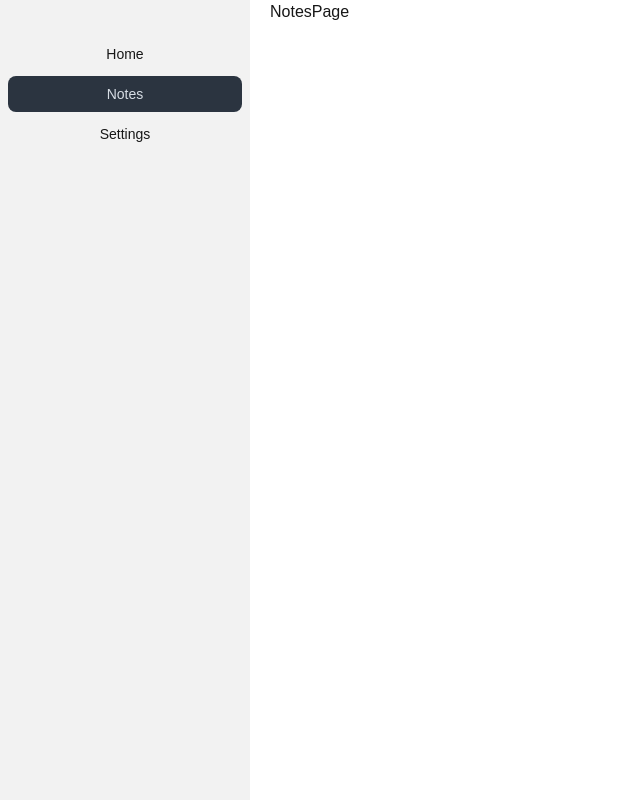
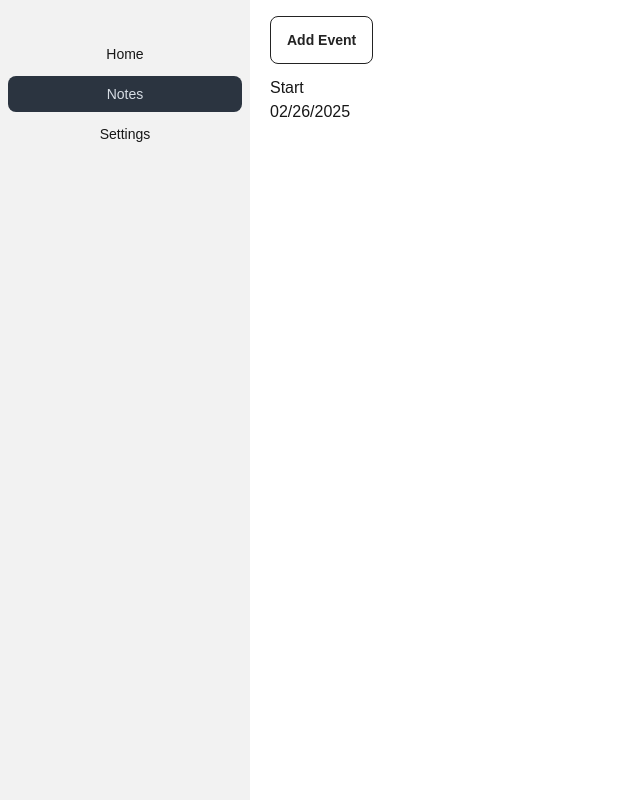
Before and after one commit to misbah-ul-hoq/gsynctds, a Next.js app: page /notes in a window 1280 px wide. Shown: the whole page, without its empty margins (0-640 px from the left). Built offline with nearby package versions, Linux system fonts and the light colour scheme; no server answers.

Commit message:
working on events

```diff
--- a/package.json
+++ b/package.json
@@ -13,6 +13,7 @@
     "next": "15.1.7",
     "next-auth": "5.0.0-beta.25",
     "react": "^19.0.0",
+    "react-datepicker": "^8.1.0",
     "react-dom": "^19.0.0",
     "react-hook-form": "^7.54.2",
     "react-icons": "^5.5.0",
--- a/src/app/notes/page.tsx
+++ b/src/app/notes/page.tsx
@@ -1,10 +1,14 @@
 "use client";
 import { useSession } from "next-auth/react";
 import React, { useEffect, useState } from "react";
+import DatePicker from "react-datepicker";
+import "react-datepicker/dist/react-datepicker.css";
 
 const NotesPage = () => {
   const { data } = useSession();
   const [events, setEvents] = useState(null);
+  const [start, setStart] = useState(new Date());
+  const [end, setEnd] = useState(new Date());
 
   console.log(events);
   useEffect(() => {
@@ -17,7 +21,26 @@ const NotesPage = () => {
     };
     fetchEvents();
   }, []);
-  return <div>NotesPage</div>;
+  return (
+    <div className="my-4">
+      <div className="mb-3">
+        <button className="btn btn-outline btn-primary" onClick={() => {}}>
+          Add Event
+        </button>
+      </div>
+
+      <div className="">
+        <div>
+          <p className="">Start</p>
+          <DatePicker
+            selected={start}
+            onChange={(date) => setStart(date)}
+            showTimeSelect
+          />
+        </div>
+      </div>
+    </div>
+  );
 };
 
 export default NotesPage;
```
Also changed, not shown: 1 other file (tests, documents, lock files or other folders).
